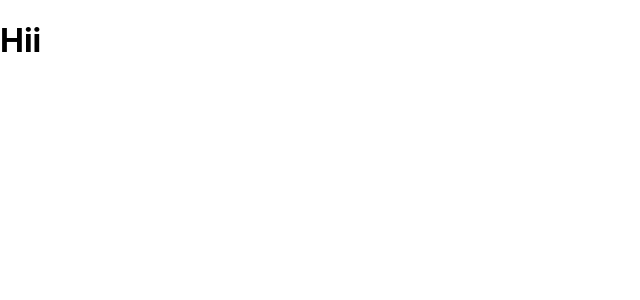
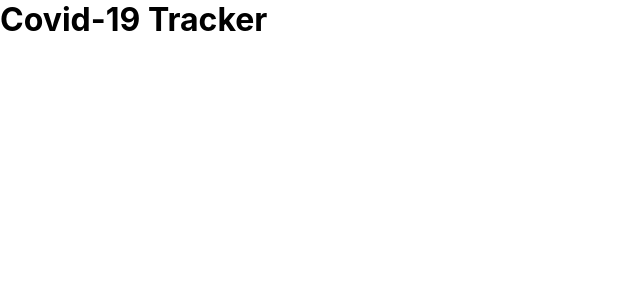
Before and after one commit to athiratj/COVID-19-tracker, a React (Create React App) app: page / in a window 1280 px wide. Shown: the top 300 px of the page, without its empty margins (0-640 px from the left). Built offline with nearby package versions, Linux system fonts and the light colour scheme.

Commit message:
installed material ui

```diff
--- a/package.json
+++ b/package.json
@@ -3,6 +3,7 @@
   "version": "0.1.0",
   "private": true,
   "dependencies": {
+    "@material-ui/core": "^4.11.0",
     "@testing-library/jest-dom": "^4.2.4",
     "@testing-library/react": "^9.3.2",
     "@testing-library/user-event": "^7.1.2",
--- a/src/App.css
+++ b/src/App.css
@@ -0,0 +1,3 @@
+* {
+  margin: 0;
+}
--- a/src/App.js
+++ b/src/App.js
@@ -4,7 +4,7 @@ import "./App.css";
 function App() {
   return (
     <div className="app">
-      <h1>Hii</h1>
+      <h1>Covid-19 Tracker</h1>
     </div>
   );
 }
```
Also changed, not shown: 1 other file (tests, documents, lock files or other folders).
